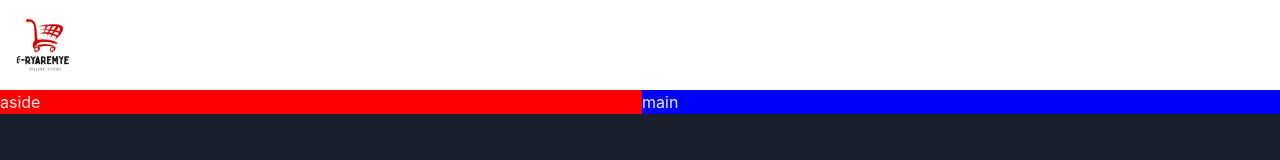
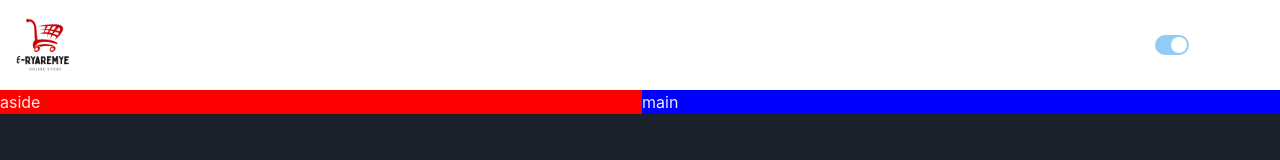
Before and after one commit to shemapaulin/e-ryaremye-online-shop, a React (Vite) app: page / in a window 1280 px wide. Shown: the top 160 px of the page. Built offline with nearby package versions, Linux system fonts and the light colour scheme.

Commit message:
color Mode Switch Activated

```diff
--- /dev/null
+++ b/src/components/ColorModeSwitch.tsx
@@ -0,0 +1,16 @@
+import { HStack, Switch, Text, useColorMode } from "@chakra-ui/react"
+
+
+const ColorModeSwitch = () => {
+    const {toggleColorMode, colorMode }= useColorMode()
+  return (
+    <div>
+      <HStack>
+     <Switch isChecked={colorMode ==="dark"} onChange={toggleColorMode}/>
+        <Text>Dark Mode</Text>
+      </HStack>
+    </div>
+  )
+}
+
+export default ColorModeSwitch
--- a/src/components/Navbar.tsx
+++ b/src/components/Navbar.tsx
@@ -1,11 +1,13 @@
 import { HStack, Image } from "@chakra-ui/react"
 import Isoko from "../assets/isoko.png"
+import ColorModeSwitch from "./ColorModeSwitch"
 
 
 const Navbar = () => {
   return (
-    <HStack >
+    <HStack justifyContent={'space-between'} >
         <Image src={Isoko} boxSize='90px' boxShadow='5px'/>
+        <ColorModeSwitch/>
     </HStack>
   )
 }
```
